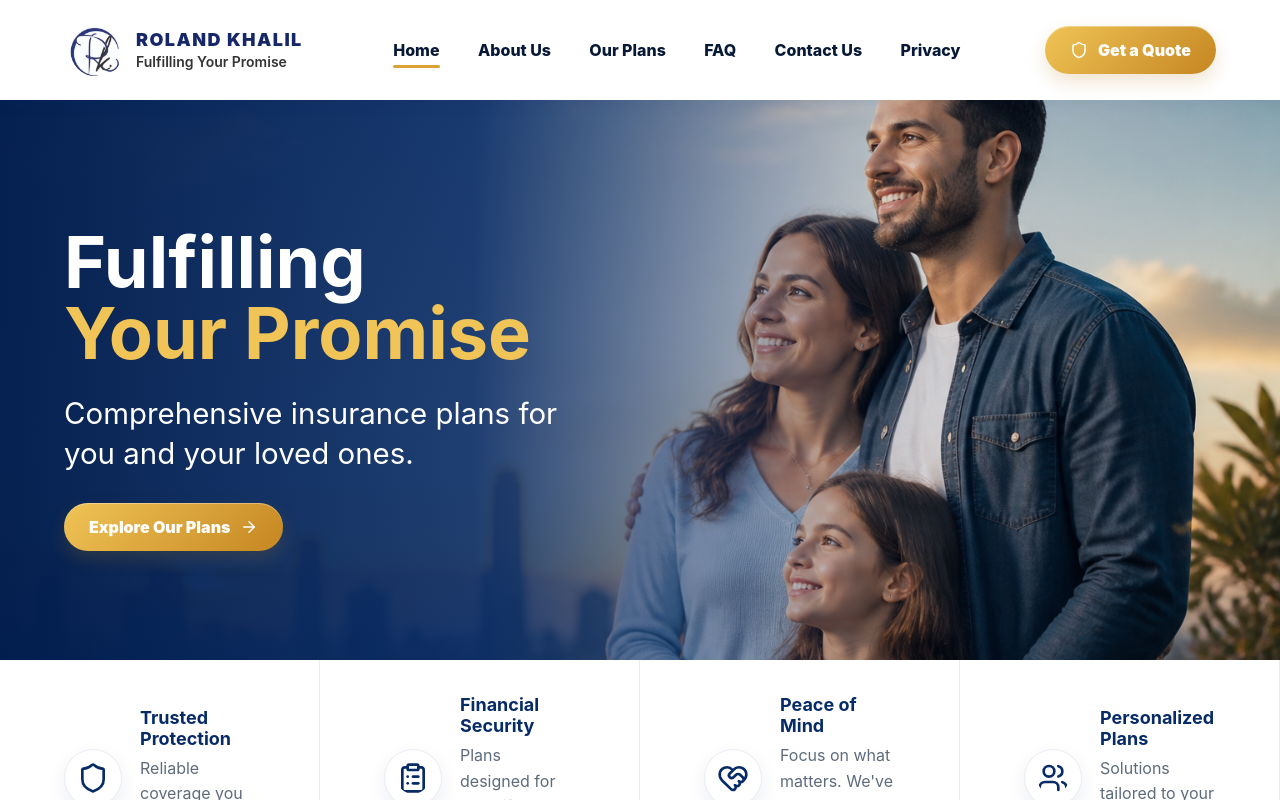
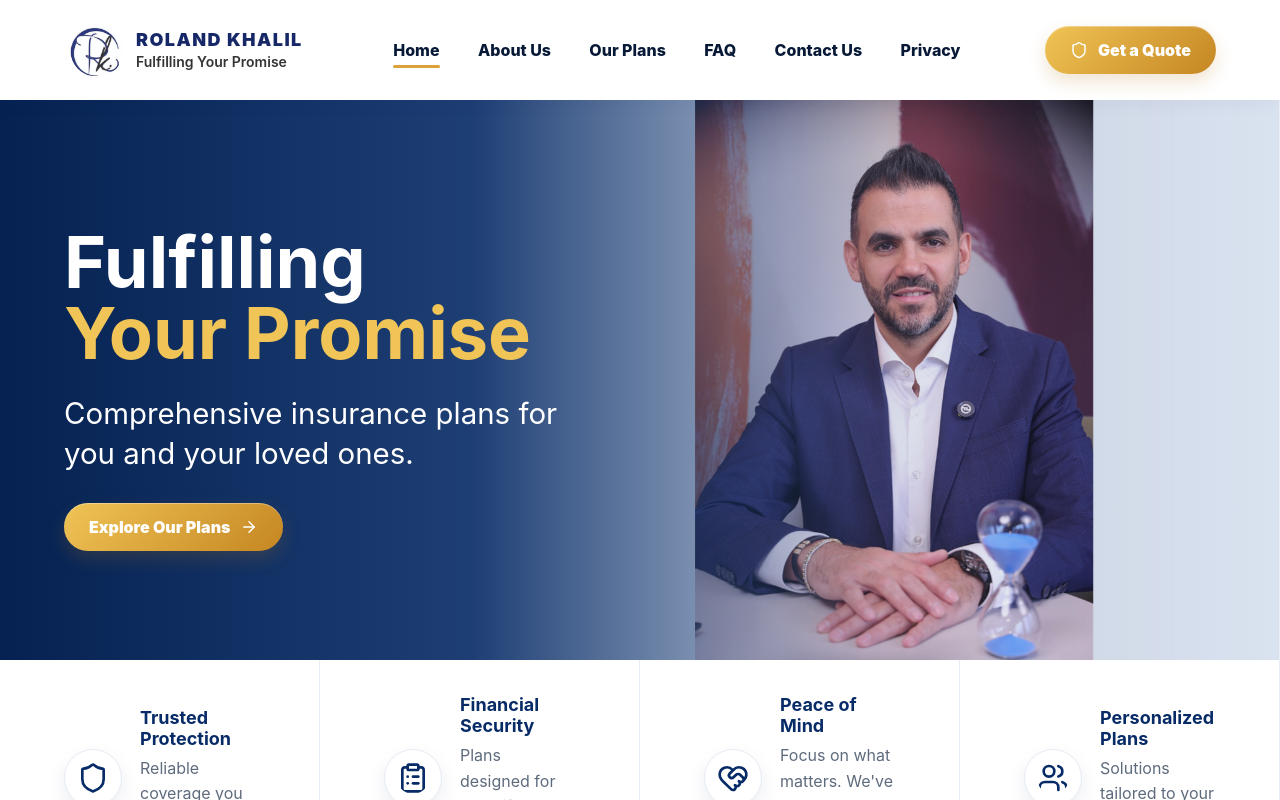
Before and after one commit to Prober10/yourlifeourpriority, a React (Vite) app: page / in a window 1280 px wide. Shown: the top 800 px of the page. Built offline with nearby package versions, Linux system fonts and the light colour scheme.

Commit message:
Update home hero portrait

```diff
--- a/src/data/siteData.js
+++ b/src/data/siteData.js
@@ -31,7 +31,7 @@ export const pageSlugs = {
 };
 
 export const heroImages = {
-  home: '/images/home-hero.png',
+  home: '/images/home-roland-hero.png',
   about: '/images/about-hero.png',
   plans: '/images/plans-overview-hero.png',
   critical: '/images/plans-hero.png',
```
Also changed, not shown: public/images/home-roland-hero.png (added).
